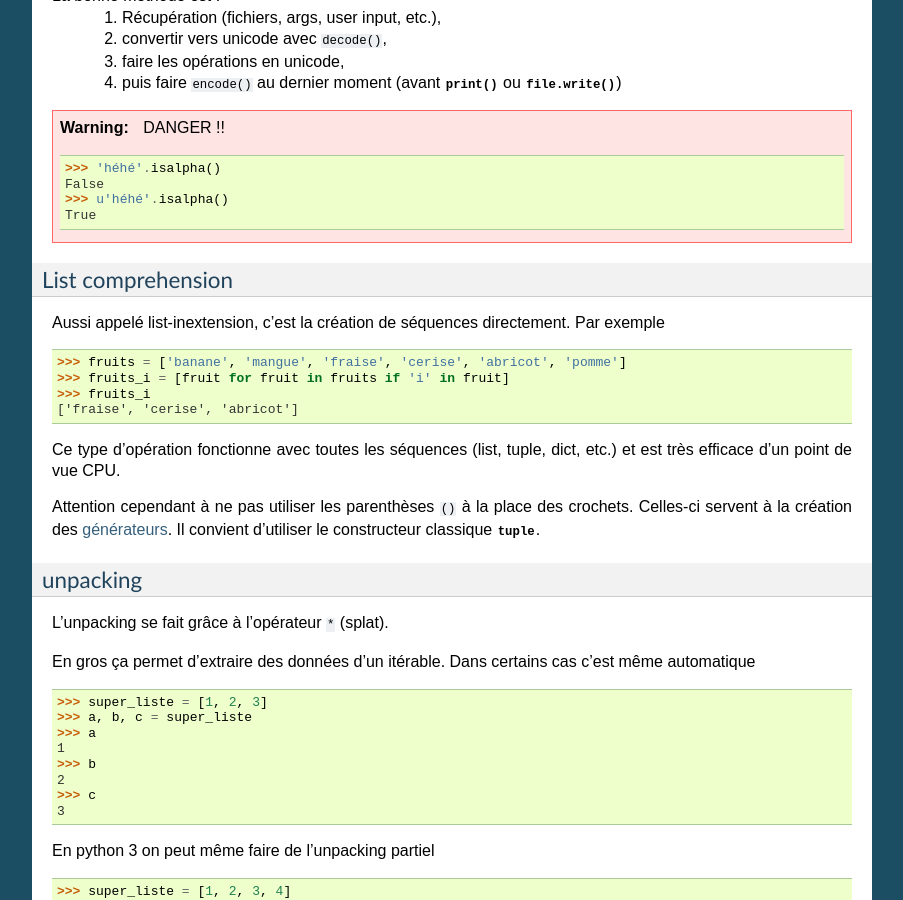
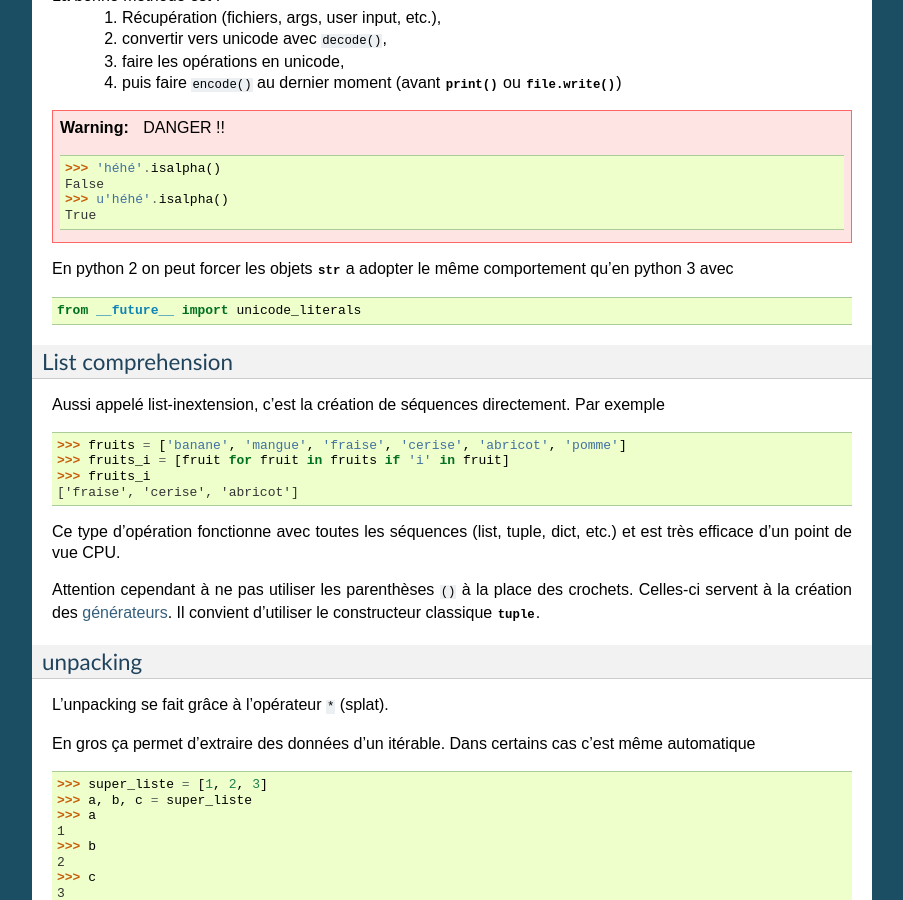
Before and after one commit to galactics/doc-python, a Sphinx documentation site: the page built from source/index.rst, in a window 1280 px wide and 900 px high, scrolled down 4579 px. Shown: the whole window, without its empty margins (198-1101 px from the left). Built offline with Sphinx 7.4.7, drawn with Linux system fonts in a browser that asks for light colours; some of the changed text lies outside the part shown.

Commit message:
unicode literals

```diff
--- a/source/index.rst
+++ b/source/index.rst
@@ -291,6 +291,13 @@ La bonne méthode est :
         False
         >>> u'héhé'.isalpha()
         True
+
+En python 2 on peut forcer les objets :py:class:`str` a adopter le même
+comportement qu'en python 3 avec
+
+.. code-block:: python
+
+    from __future__ import unicode_literals
 
 List comprehension
 ------------------
```
